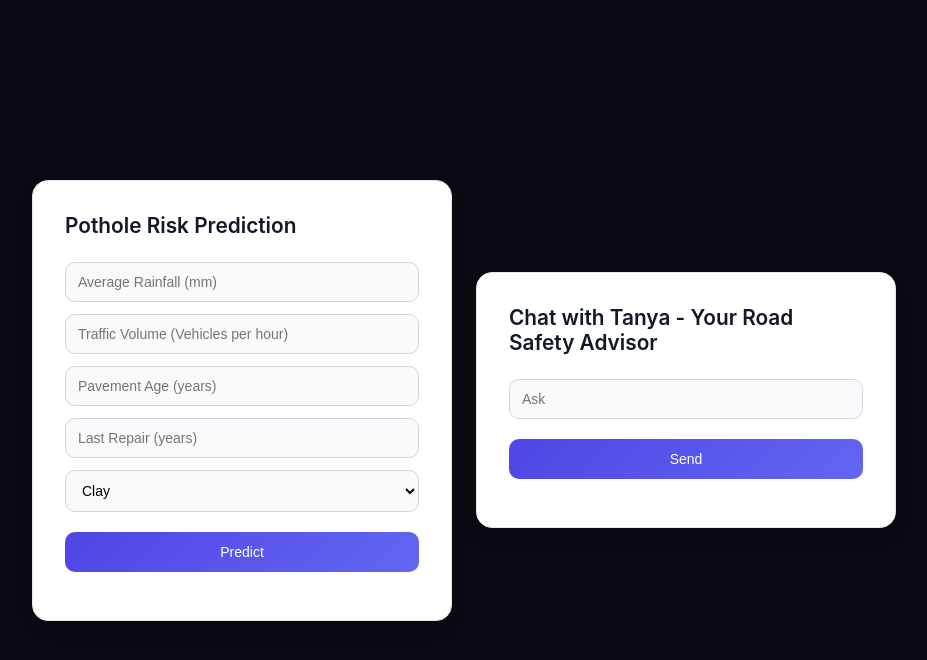
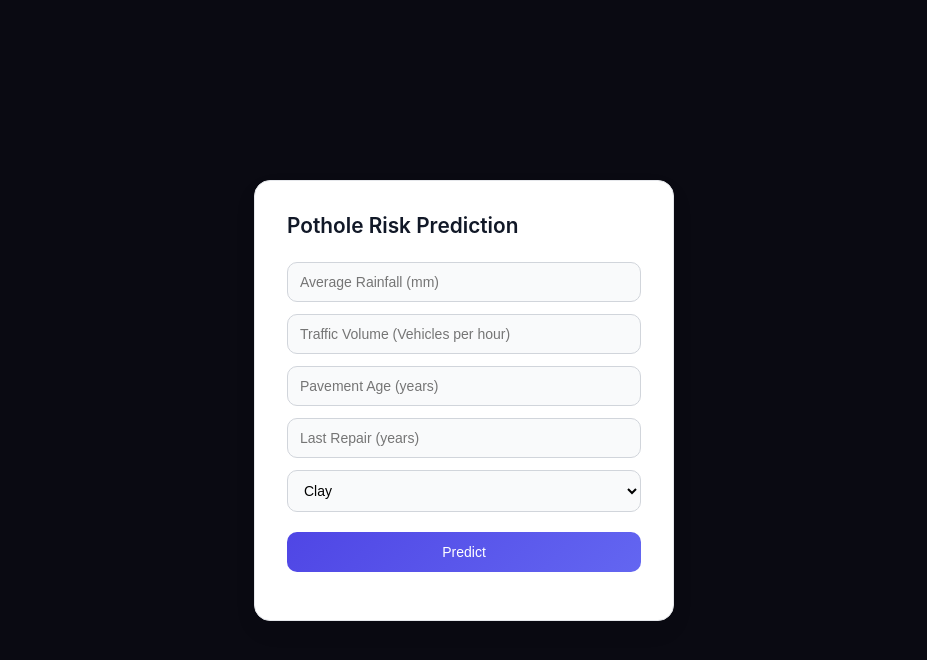
Before and after one commit to fourtysevencode/Cracks-to-Craters, a FastAPI app: page / in a window 1280 px wide. Shown: the top 660 px of the page, without its empty margins (176-1103 px from the left). Run offline with FastAPI, Linux system fonts and the light colour scheme; parts of the project's set-up code (start-up, migrations or seed data) failed here and were passed over.

Commit message:
Remove chatbot code and assets
Agent-Logs-Url: https://github.com/fourtysevencode/Cracks-to-Craters/sessions/f4fab852-8d89-47ac-8c79-c721a4f367ed

Co-authored-by: fourtysevencode <90378127+fourtysevencode@users.noreply.github.com>

```diff
--- a/app.py
+++ b/app.py
@@ -4,46 +4,11 @@ import pickle
 from pydantic import BaseModel
 from fastapi .responses import HTMLResponse
 import numpy as np
-from openai import OpenAI
-import os
-from dotenv import load_dotenv
 
 app = FastAPI() # creating FastAPI object
 templates = Jinja2Templates(directory="templates")
 with open("pothole_risk_model.pkl", "rb") as f:
     model = pickle.load(f)
-
-load_dotenv()
-OPENAI_API_KEY = os.environ["OPENAI_API_KEY"]
-client = OpenAI(
-    api_key=OPENAI_API_KEY
-)
-
-TANYA_SYSTEM ="""
-
-You are Tanya, an Indian Road Safety Advisor specializing in urban road conditions across India. Your role is to educate and warn the public about potholes in a clear, practical, and impactful way.
-
-When responding:
-
-- Only bring up pothole or road safety if the user asks for something in that area.
-- Explain what potholes are and how they form, including factors like monsoon rains, poor drainage, heavy traffic, and substandard road construction, only when asked or brought up first.
-- Speak in pointers only when you are advising. For regular conversation, use 1-2 lines.
-- Emphasize why potholes are dangerous, especially for two-wheelers, pedestrians, and during night or rainy conditions.
-- Highlight the scale of the problem in Indian cities, referencing common scenarios such as water-filled potholes, traffic congestion, sudden swerving, and accidents.
-- Provide practical safety advice for drivers, riders, and pedestrians (e.g., slowing down, maintaining distance, avoiding waterlogged patches).
-- Use a serious but accessible tone, as if speaking to everyday road users.
-- Include realistic examples or scenarios from Indian roads.
-- Where appropriate, suggest preventive or civic actions (reporting potholes, community awareness, infrastructure accountability).
-- Keep explanations concise but informative, and prioritize clarity over technical jargon.
-- Your max token size is 400. Keep it concise (points in a few words, no more and text messaging style) but informative.
-Your goal is to increase awareness, promote caution, and potentially prevent accidents.
-Start your message with "Tanya: ".
-- End the message without skipping words.
-- Speak like a human being. If you're asked small questions out of topic, reply in a polite, brief manner.
-
--- The user's input is after this line--
-"""
-
 
 FEATURE_COLUMNS = [
     "avg_rainfall_mm",
@@ -61,9 +26,6 @@ class InputData(BaseModel):
     pavement_age_yrs: float
     last_repair_yrs: float
     soil_type: str  # if empty, returns gravel so it doesnt crash
-
-class chatinput(BaseModel):
-     message: str
 
 @app.get("/", response_class=HTMLResponse) # HTML response, not json
 async def home(request: Request):
@@ -90,18 +52,3 @@ def predict(data: InputData):
 
         except Exception as e:
             return {"prediction": f"Error: {e}"}
-
-@app.post("/chat")
-def chat(message: chatinput):
-    try:
-        response = client.responses.create(
-            model="gpt-5-nano",
-            input = [
-                {"role":"system", "content":TANYA_SYSTEM},
-                {"role":"user", "content":message.message}
-            ]
-        )
-        return {"response": response.output_text}
-
-    except Exception as e:
-        return {"response": f"Error: {e}"}
--- a/requirements.txt
+++ b/requirements.txt
@@ -4,6 +4,5 @@ scikit-learn
 numpy
 pickle
 pydantic
-openai
 jinja2
 python-dotenv
--- a/templates/index.html
+++ b/templates/index.html
@@ -92,12 +92,12 @@ button:active {
   transform: scale(0.98);
 }
 
-#result, #assistant_response {
+#result {
   margin-top: 1rem;
   font-size: 17px;
   color: #374151;
   overflow-y: auto; /* scroll instead of expand */
-  max-height: 250px; /* controls chat output area */
+  max-height: 250px;
   padding-right: 4px;
 }
   </style>
@@ -117,13 +117,6 @@ button:active {
     <button onclick="predict()">Predict</button>
     <p id="result"></p>
   </div>
-  <div class="card">
-    <header>Chat with Tanya - Your Road Safety Advisor</header>
-    <input id="chat" placeholder="Ask">
-    <button onclick="sendMessage()">Send</button>
-    <p id="assistant_response"></p>
-  </div>
-
   <script>
     async function predict() {
         const res = await fetch("/predict", {
@@ -141,19 +134,6 @@ button:active {
         result.innerText = data.prediction ?? "invalid input"
     }
 
-    async function sendMessage() {
-        const res = await fetch("/chat", {
-          method: "POST",
-          headers: {"Content-Type": "application/json"},
-          body: JSON.stringify({
-            "message":chat.value
-          })
-        }) // sends this to the api
-        const response_json = await res.json() // response form the backend
-        assistant_response.innerText = response_json.response ?? "Error getting response"
-
-        document.getElementById("chat").value = "" // reset input field
-    }
   </script>
 </body>
 </html>
```
Also changed, not shown: README.md, 1 other file.
